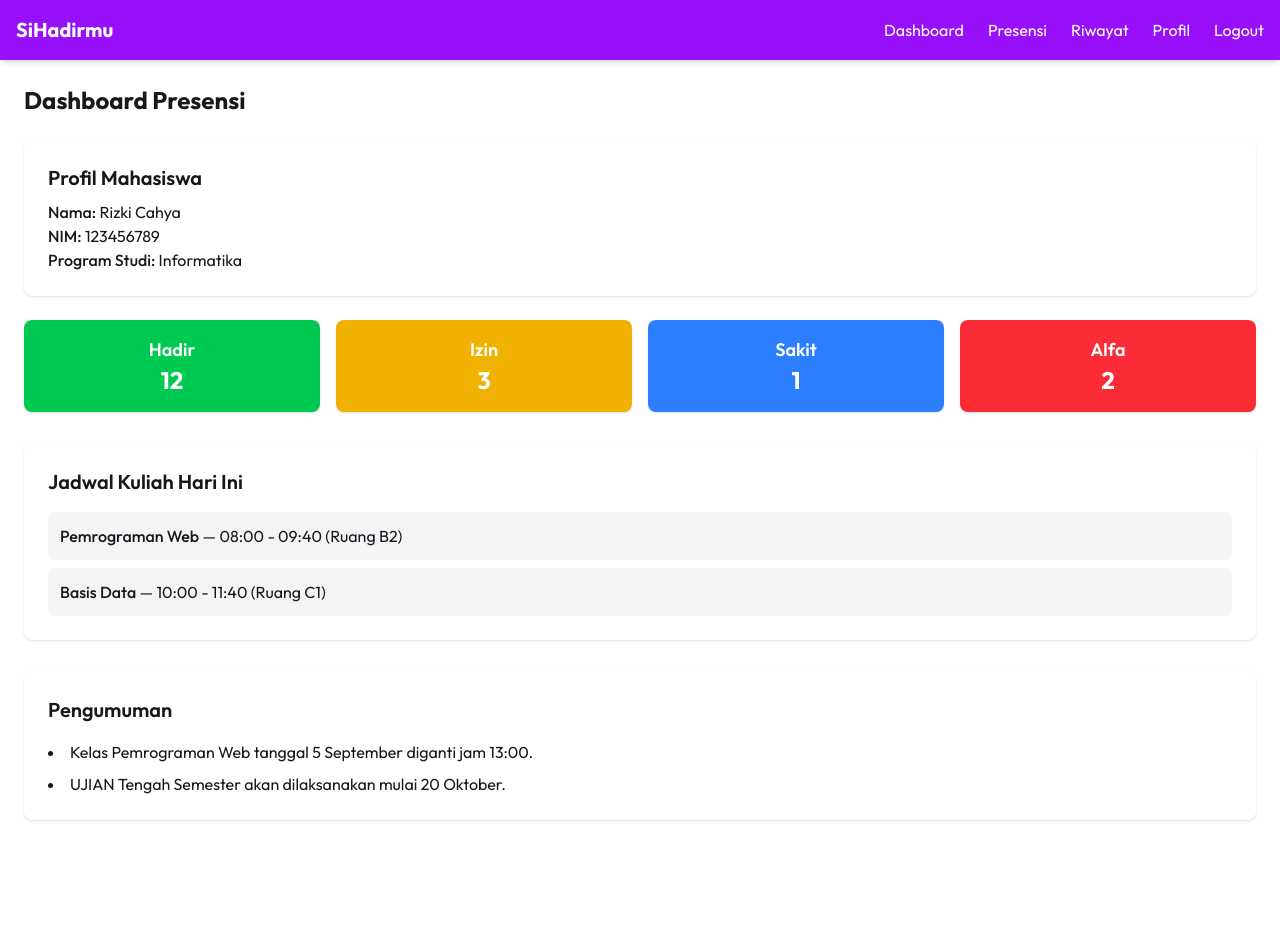
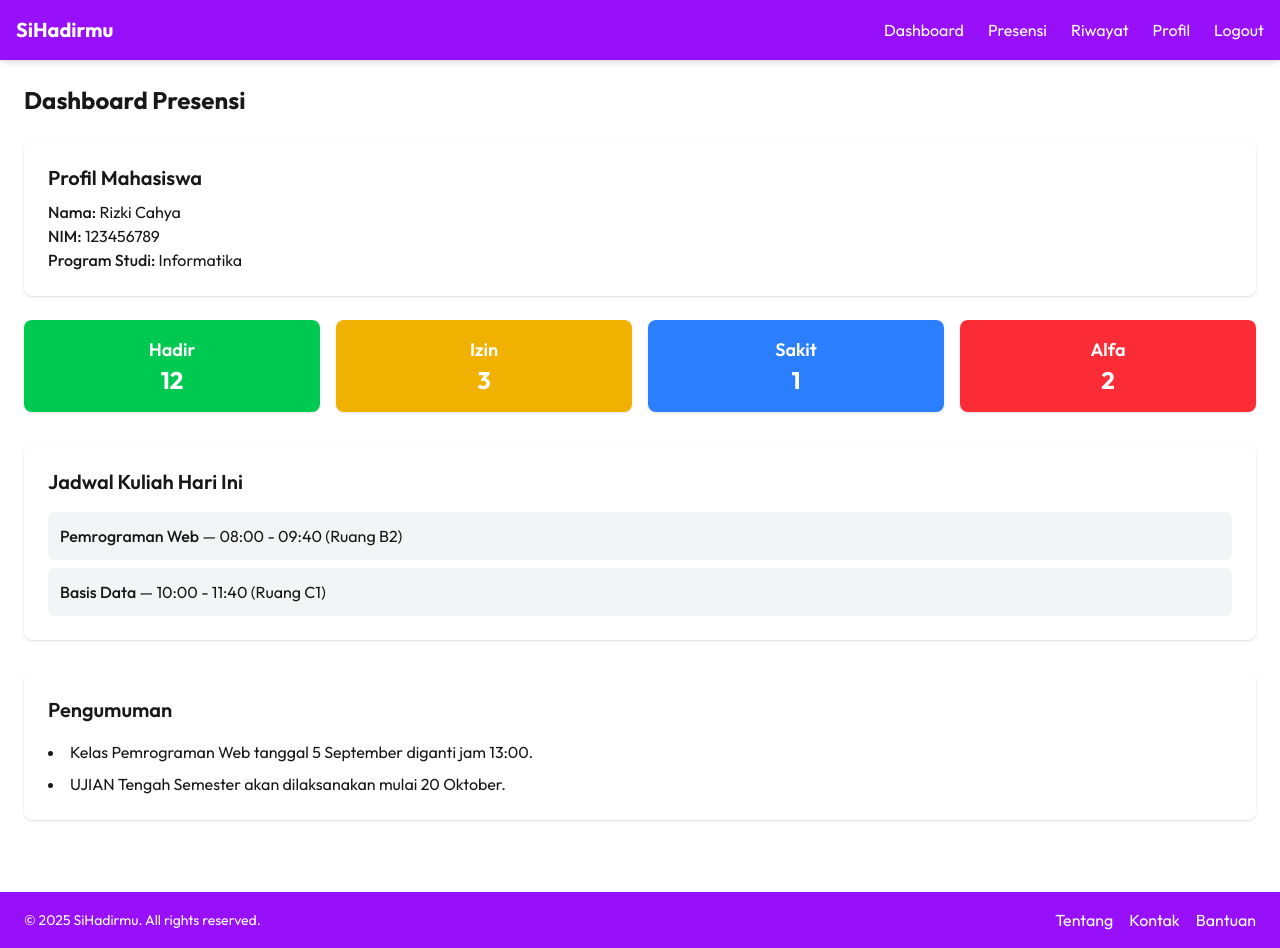
Before and after one commit to rizkicahyaa/si-hadirmu, a React (Vite) app in the folder frontend/: page / in a window 1280 px wide. Before the commit the page ends 844 px from the top, so only its background shows below. Built offline with nearby package versions, Linux system fonts and the light colour scheme.

Commit message:
Feat: Create footer component

```diff
--- a/frontend/src/App.tsx
+++ b/frontend/src/App.tsx
@@ -1,5 +1,6 @@
 import "./App.css";
 import Dashboard from "./components/Dashboard";
+import Footer from "./components/Footer";
 import Navbar from "./components/Navbar";
 
 function App() {
@@ -7,6 +8,7 @@ function App() {
         <div>
             <Navbar />
             <Dashboard />
+            <Footer />
         </div>
     );
 }
--- /dev/null
+++ b/frontend/src/components/Footer.tsx
@@ -0,0 +1,22 @@
+const Footer = () => {
+    return (
+        <footer className="bg-purple-600 text-white mt-12">
+            <div className="container mx-auto px-6 py-4 flex flex-col md:flex-row justify-between items-center">
+                <p className="text-sm">&copy; {new Date().getFullYear()} SiHadirmu. All rights reserved.</p>
+                <div className="flex space-x-4 mt-3 md:mt-0">
+                    <a href="#" className="hover:text-gray-200">
+                        Tentang
+                    </a>
+                    <a href="#" className="hover:text-gray-200">
+                        Kontak
+                    </a>
+                    <a href="#" className="hover:text-gray-200">
+                        Bantuan
+                    </a>
+                </div>
+            </div>
+        </footer>
+    );
+};
+
+export default Footer;
```
